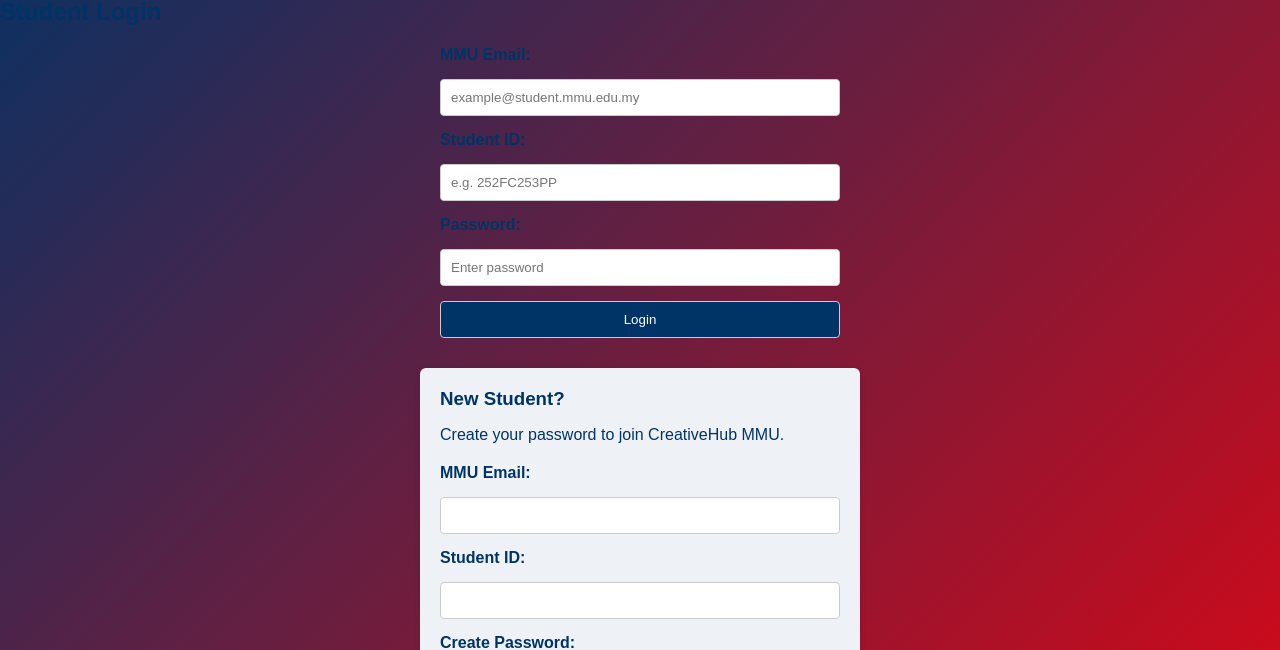
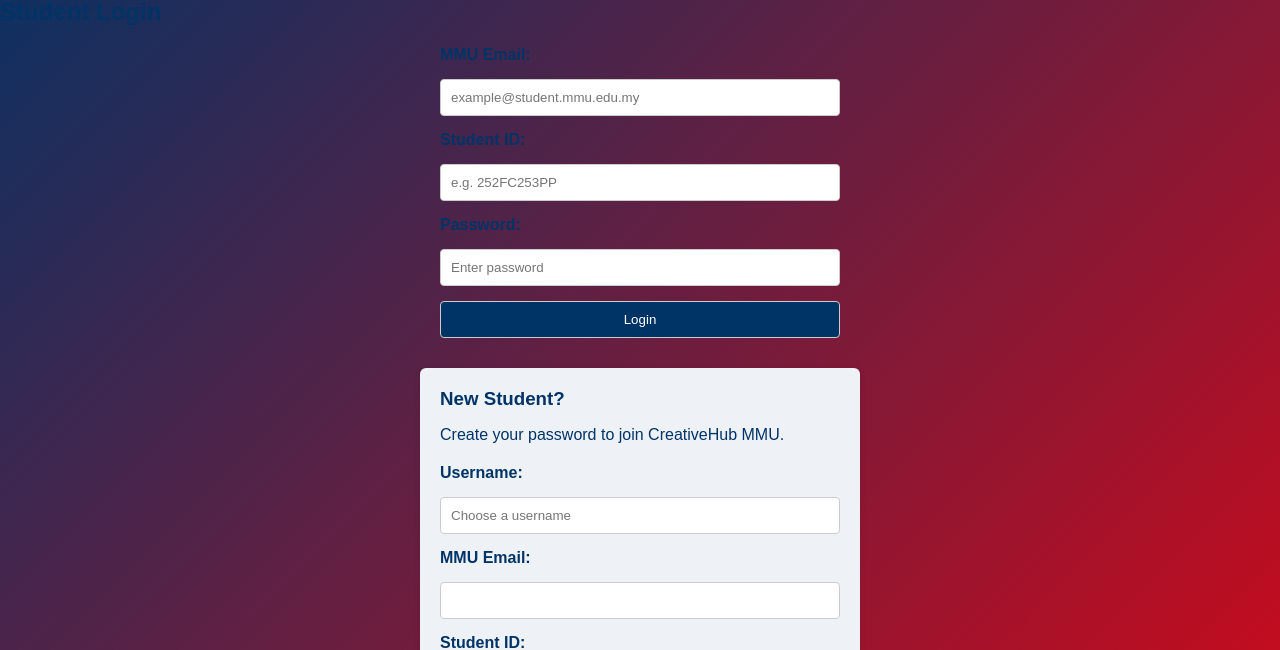
Before and after one commit to Lixxysai/CreativeHub-MMU, a plain HTML site: page login.html in a window 1280 px wide. Shown: the part 150-800 px from the top of the page. Drawn offline with Linux system fonts and the light colour scheme.

Commit message:
Add username input field to registration form
Added username for mainstream online purposes so it doesn't use student id as the main username for the system

```diff
--- a/login.html
+++ b/login.html
@@ -39,6 +39,8 @@
       <h3>New Student?</h3>
       <p>Create your password to join CreativeHub MMU.</p>
       <form id="registerForm">
+        <label for="newUsername">Username:</label>
+        <input type="text" id="newUsername" name="newUsername" placeholder="Choose a username" required>
         <label for="newEmail">MMU Email:</label>
         <input type="email" id="newEmail" name="newEmail" required>
 
```
